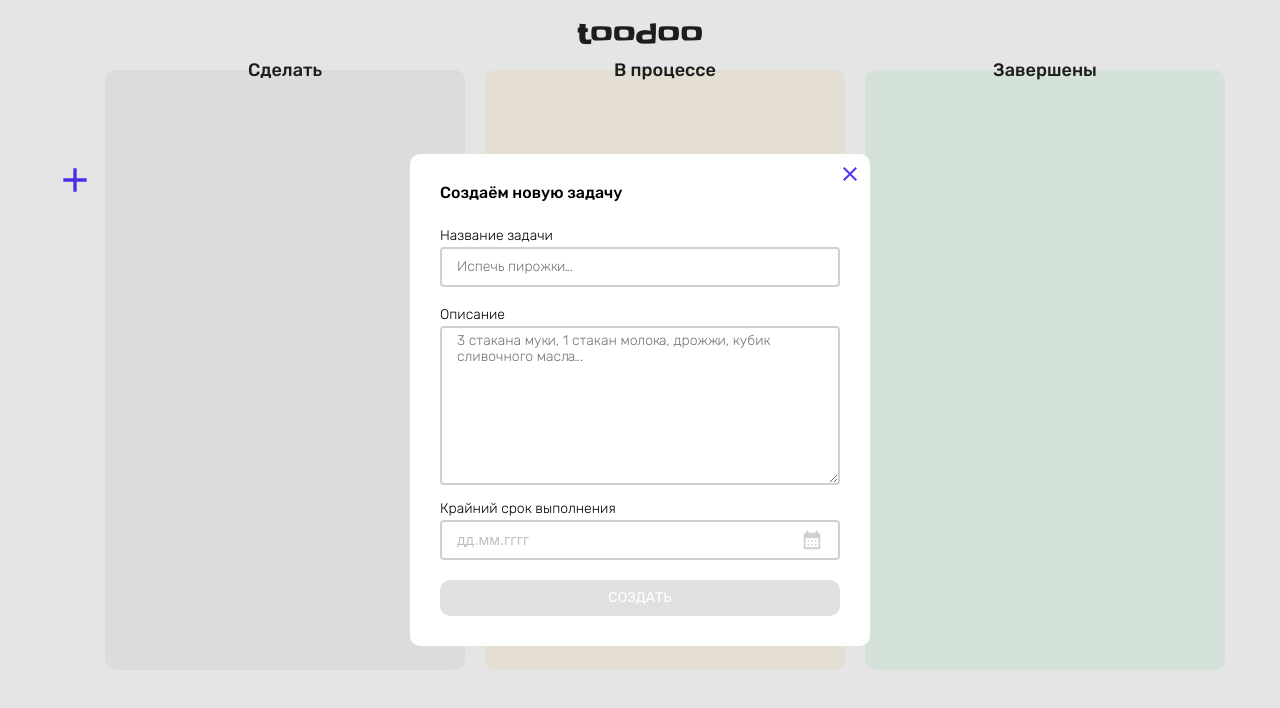
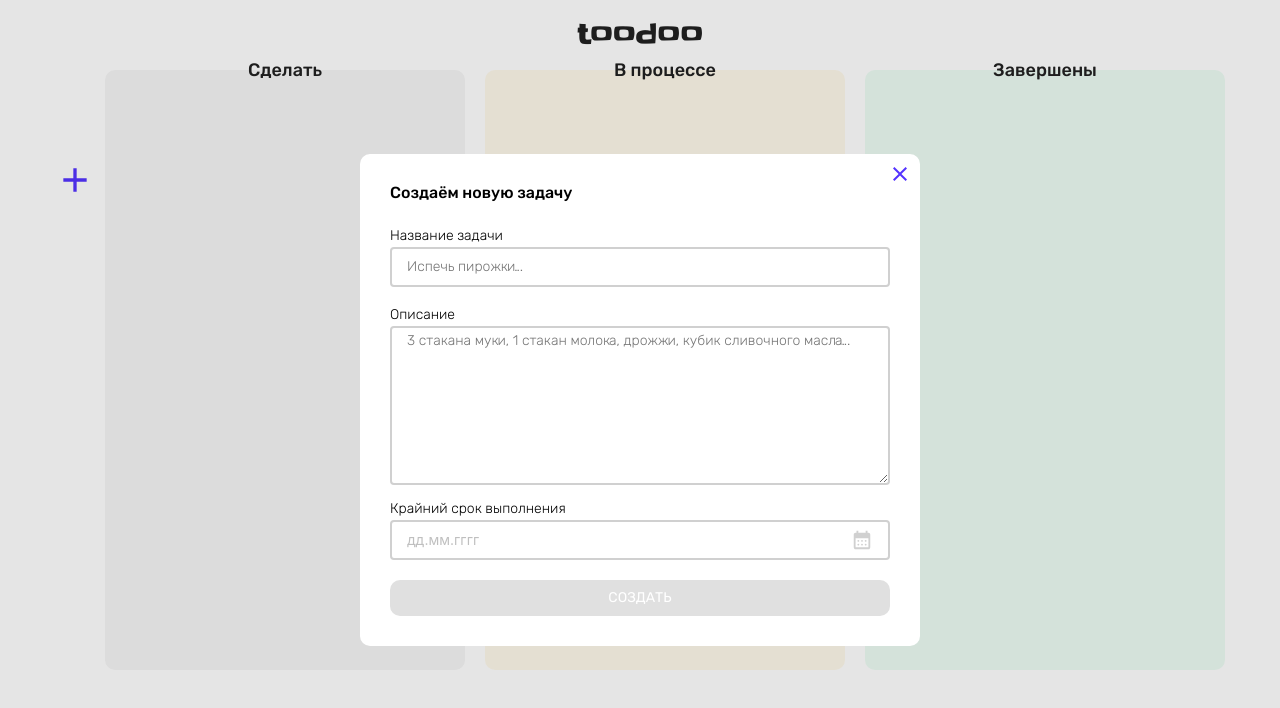
Before and after one commit to Lehano-A/todo, a React (Create React App) app: page / in a window 1280 px wide. Both pictures are taken after a click on the button 75 px from the left and 179 px from the top of the page. Shown: the top 708 px of the page. Built offline with nearby package versions, Linux system fonts and the light colour scheme.

Commit message:
Правит размеры компонента FormTask и дочернего стилевого компонента Description

```diff
--- a/src/components/common/Dialog/Dialog.tsx
+++ b/src/components/common/Dialog/Dialog.tsx
@@ -9,7 +9,7 @@
   border-radius: 10px;
   padding: 30px;
   min-width: 400px;
-  max-width: 600px;
+  max-width: 800px;
   overflow: visible;
 
   :where(& input, & textarea, & .ant-picker) {
--- a/src/components/common/FormTask/FormTask.tsx
+++ b/src/components/common/FormTask/FormTask.tsx
@@ -6,6 +6,10 @@
 import { ReactComponent as IconCalendar } from '../../../images/icons/calendar.svg'
 import { ReactComponent as IconClear } from '../../../images/icons/clear.svg'
 import { TaskType } from '../../Main/Task/task.type'
+
+const Form = styled('form')`
+  min-width: 500px;
+`
 
 const Title = styled('h2')`
   font-size: 1.6rem;
@@ -50,9 +54,10 @@
 `
 
 const Description = styled('textarea')`
-  min-width: 400px;
-  max-width: 1000px;
-  min-height: 40px;
+  min-width: 100%;
+  max-width: 100%;
+  min-height: 60px;
+  max-height: 600px;
   margin-bottom: -4px;
 
   &:focus {
@@ -148,7 +153,7 @@
     <>
       {title && <Title>{title}</Title>}
 
-      <form onSubmit={handleFormSubmit}>
+      <Form onSubmit={handleFormSubmit}>
         <BoxLabelInput>
           <Label htmlFor='taskNameInput'>Название задачи </Label>
           <NameTask
@@ -189,7 +194,7 @@
           />
         </BoxLabelInput>
         <ButtonSubmit disabled={isDisabledSubmit}>{nameButtonSubmit}</ButtonSubmit>
-      </form>
+      </Form>
     </>
   )
 }
```
